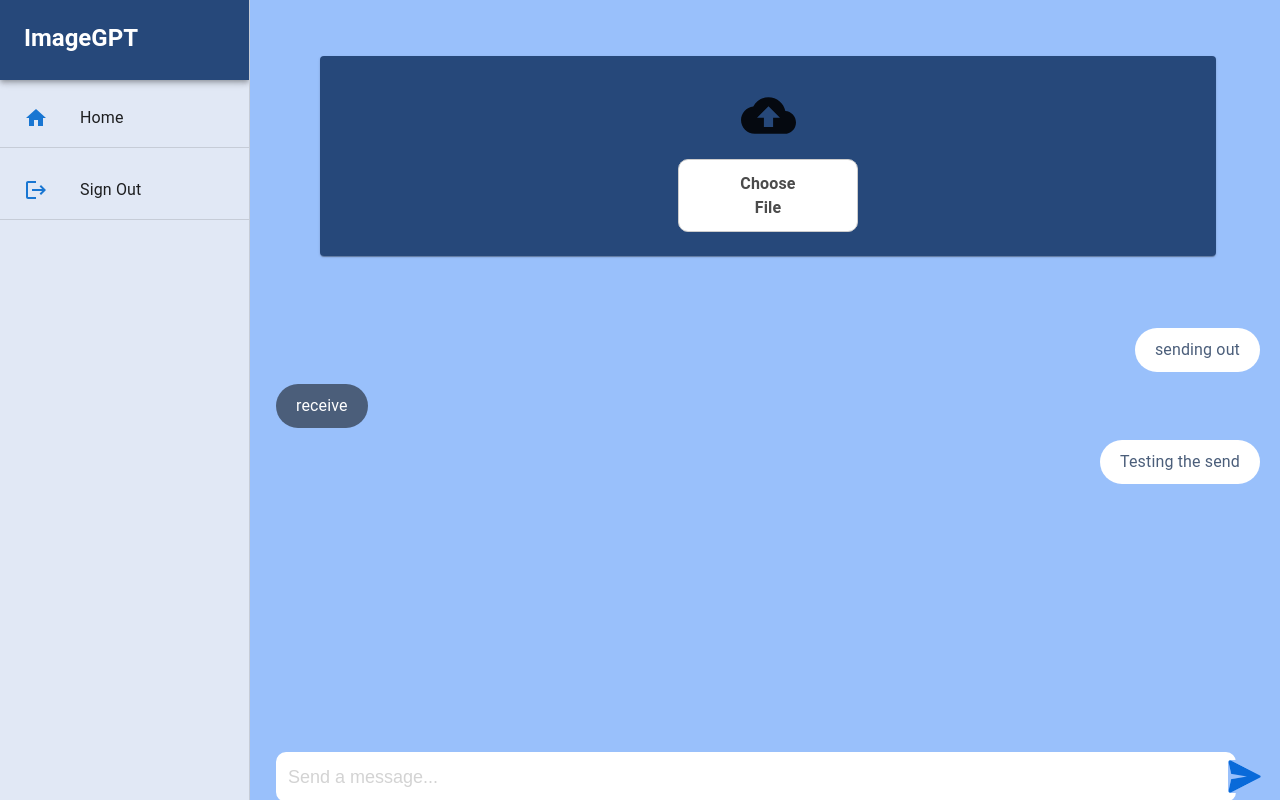
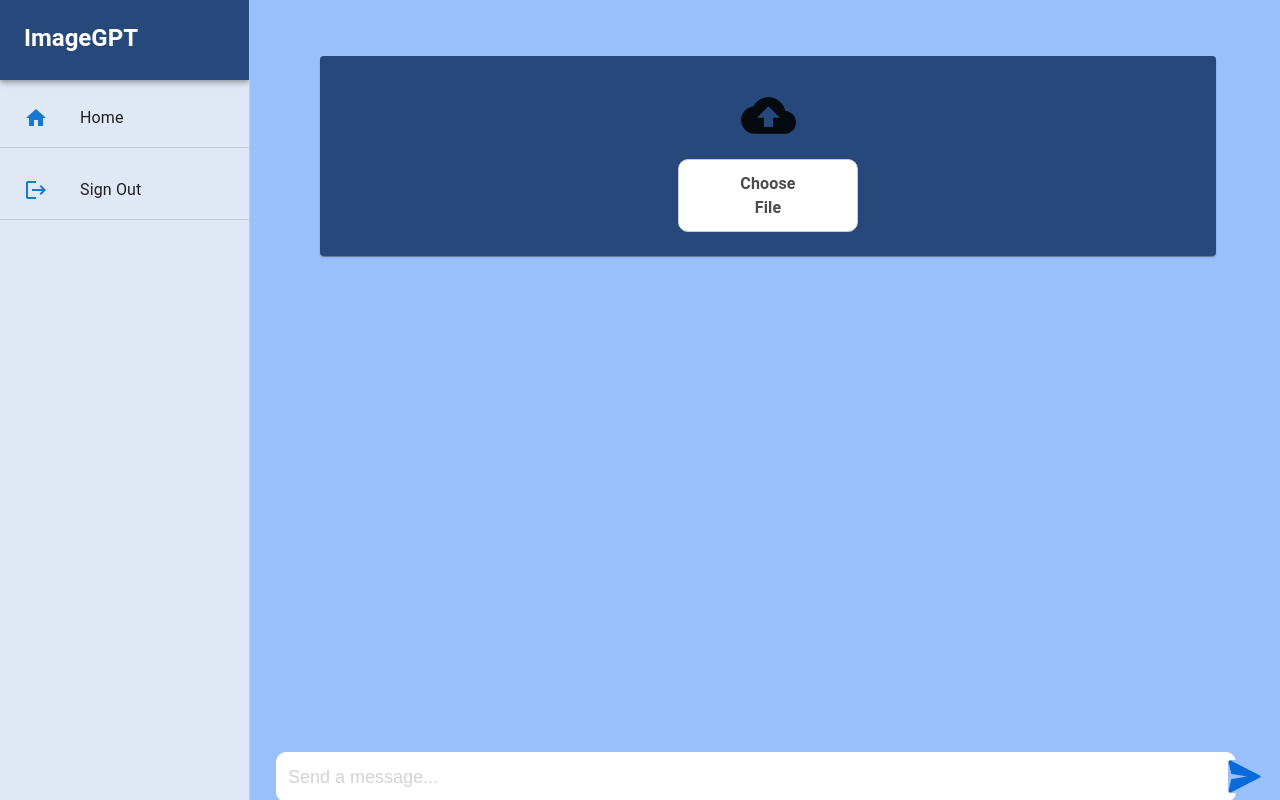
Before and after one commit to hdjekso/imageGPT, a React (Create React App) app: page /Chat in a window 1280 px wide. Built offline with nearby package versions, Linux system fonts and the light colour scheme.

Commit message:
Integrated image to text
Image to text saves the text as an "invisible" message and upon sending the another message, the console logs both the next message and the "invisible " one. For some reason though, converting the text to image requires the button to be pressed twice.

```diff
--- a/src/Chat.js
+++ b/src/Chat.js
@@ -69,9 +69,27 @@
   const [imgText, setImgText] = useState(''); // stores text from img
 
   const [messages, setMessages] = useState([
-    {content: "Testing the send", type: "send" , id: 1},
+    //{content: "Testing the send", type: "send" , id: 1},
 
   ]);
+
+  const handleMessage = (content, type) => {
+    const newMessage = {content: content, type: type, id: messages.length}
+
+    console.log(messages)
+    //updates messages and checks if the previous one is the correct one
+    if (messages.length > 0){
+      const prevMess = messages[messages.length - 1].type; // makes sure the previous message is an image upload
+      console.log(prevMess);
+      if (prevMess == "imgTxt"){
+        // in the case when the previous message was an image
+        console.log(content + messages[messages.length - 1].content);
+      }
+    }
+
+    const updatedMessages = messages.concat(newMessage);
+    setMessages(updatedMessages);
+  }
 
   const convertText = () => {
     (async () => {
@@ -79,17 +97,19 @@
       await worker.loadLanguage('eng');
       await worker.initialize('eng');
       const { data: { text } } = await worker.recognize(file);
-      setImgText(text);
       console.log(imgText);
+      if (text != " "){
+        setImgText(text);
+        console.log("text processed");
+      } else{
+        console.log("text unable to be processed");
+      }
+
       await worker.terminate();
   })();
   }
 
-  const handleMessage = (content, type) => {
-    const newMessage = {content: content, type: type, id: messages.length +1 }
-    const updatedMessages = messages.concat(newMessage);
-    setMessages(updatedMessages);
-  }
+
 
 
   const handleSelectImage = (event) => {
@@ -115,6 +135,7 @@
     setUploaded(1);
     setImageUrl(link);
 
+    handleMessage(imgText,"imgTxt")
     /*const data = new FormData();
     data.append('files[]', previewImage);
 
@@ -236,35 +257,20 @@
           </Grid>
         </Grid>
 
-        <div className="send">
-          sending out
-        </div>
 
-        <div className="receive">
-          <div className="im">
-            {/* <Avatar>H</Avatar> */}
-          </div>
-          receive
-        </div>
 
 
         {messages.map((message) => (
-           message.type === "send" ? (
-            <div className= "send" >
+           (message.type === "send" || message.type === "receive" ) && (
+
+            <div className= {message.type === "send" ? "send" : "receive"} >
 
                 {message.content}
 
 
             </div>
-           ) : (
-            <div className= "receive" >
 
-
-                {message.content}
-
-
-            </div>
-           )
+          )
 
 
 
```
